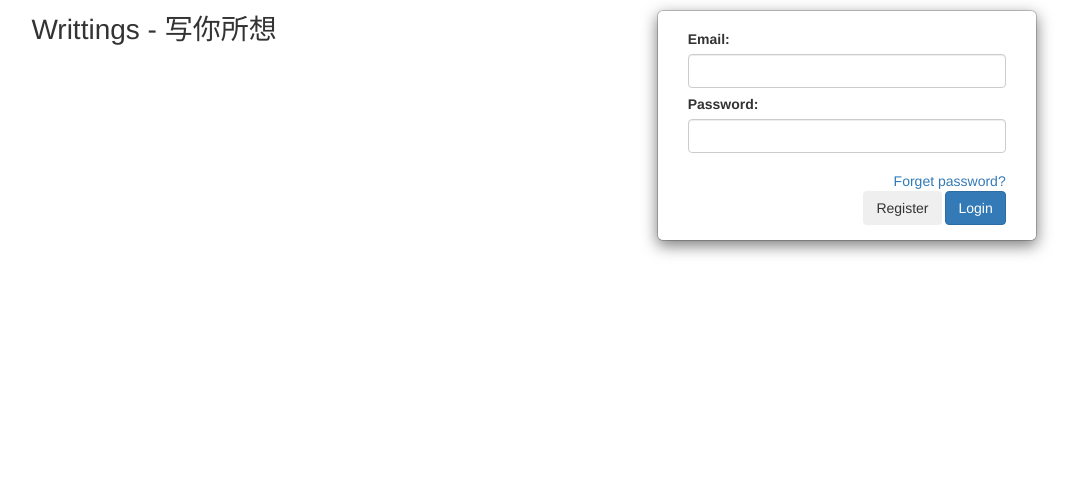
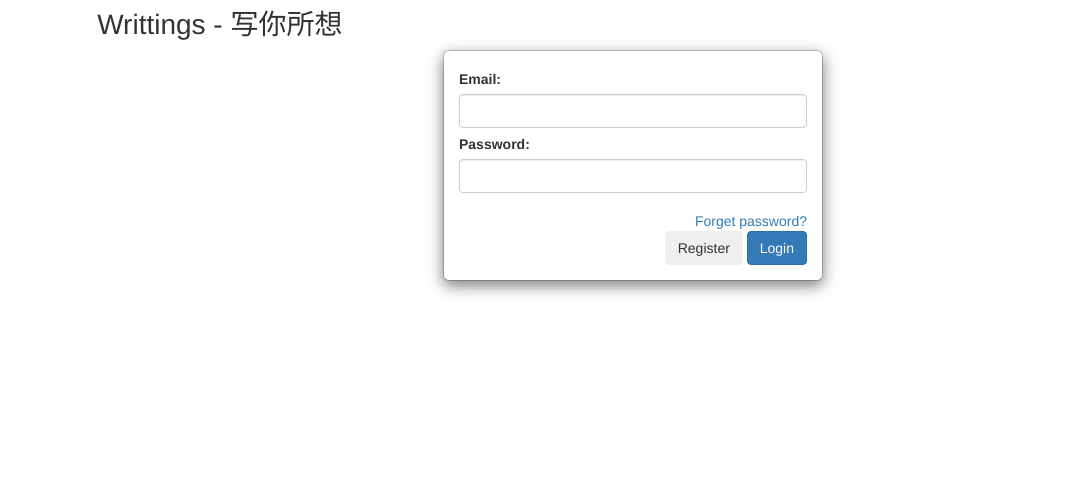
Before and after one commit to shunia/python-flask-wrttings, a Flask app: page /account/login in a window 1280 px wide. Shown: the top 495 px of the page, without its empty margins (7-1085 px from the left). Run offline with Flask 2, Linux system fonts and the light colour scheme; some libraries are stand-ins or nearby versions.

Commit message:
update functionality

```diff
--- a/server/app/helper.py
+++ b/server/app/helper.py
@@ -1,4 +1,12 @@
 from app import app
+
+@app.errorhandler(404)
+def page_not_found(error):
+    return "Page not found!", 404
+
+@app.errorhandler(500)
+def internal_server_error(error):
+    return "Internal server error!", 500
 
 @app.before_request
 def before_req():
@@ -24,3 +32,15 @@ def current_user(uid=None):
         return session['user_credential'];
 
     return None
+
+def sign_out(uid):
+    from flask import session
+
+    if uid is not None and \
+        uid >= 0 and \
+        'user_credential' in session and \
+        session['user_credential'] == uid:
+        session.pop('user_credential', None);
+        return True;
+
+    return False
--- a/server/app/views/bp_account.py
+++ b/server/app/views/bp_account.py
@@ -61,6 +61,16 @@ def user_login_validate(email, password):
         error = u'错误的用户名或密码'
     return error, user
 
+@bp.route('/signout')
+def signout():
+    uid = current_user()
+    success = sign_out(uid)
+
+    if success == True:
+        print('用户成功登出: %s' % uid)
+
+    return redirect(url_for('bp_index.index'))
+
 @bp.route('/profile', methods=('GET', 'POST'))
 def profile():
     form = ProfileForm()
@@ -84,3 +94,7 @@ def profile():
                 db.session.commit()
                 flush(u'资料已保存!')               # updated and message flushed
     return render_template('profile.html', form=form, page_name='profile', user=user)       # render
+
+@bp.route('/resetpwd')
+def resetpwd():
+    return render_template('page_not_found.html')
--- a/static/css/public.css
+++ b/static/css/public.css
@@ -2,8 +2,10 @@ body {
   font-family: "Helvetica Neue", Helvetica, "Microsoft YaHei";
 }
 
-.header {
-  padding-top: 10px;
+.body-main:before {
+  content: " ";
+  display: block;
+  padding-top: 50px;
 }
 
 .header-title {
@@ -12,6 +14,7 @@ body {
   float: left;
   margin-left: 3%;
   font-size: 28px;
+  padding-top: 5px;
 }
 
 .header-login {
@@ -23,11 +26,20 @@ body {
 }
 
 .header-user-info {
-  display: none;
+  display: inline;
+  overflow: hidden;
+  float: right;
+  margin-right: 3%;
+  font-size: 28px;
 }
 
 .header-title:hover {
   color: rgba(0, 0, 0, 0.7);
+}
+
+.form-content {
+  width: 380px;
+  margin: 0 auto;
 }
 
 /**
--- a/static/templates/common.html
+++ b/static/templates/common.html
@@ -16,14 +16,18 @@
     {% block head %}{% endblock %}
 </head>
 <body>
-	<div class="header">
+	<div class="container">
+		<div class="header-main">
 		  <div class="header-elm header-title">
 		    <p>Writtings - 写你所想</p>
 		  </div>
 		  {% block header %}
 		  {% endblock %}
 		</div>
+		<div class="body-main">
 		  {% block body %}{% endblock %}
+		</div>
+	</div>
 	<footer class="footer">
 	  <div class="footer-container text-center">
 	      <p class="text-info">&copy; Copyright 2015 by <a href="https://www.github.com/shunia" target="_blank">shunia</a></p>
--- a/static/templates/login.html
+++ b/static/templates/login.html
@@ -1,8 +1,8 @@
 {% extends "common.html" %}
 {% from "_formhelpers.html" import render_field %}
 {% block body %}
-<div class="container">
-  <div class="modal-content col-md-4 col-md-offset-4">
+  <div class="login-main">
+    <div class="modal-content form-content">
         <div class="modal-body login-form">
             <form id="login_form" class="form" method="POST" action="./login">
                 {{ form.hidden_tag() }}
--- a/static/templates/register.html
+++ b/static/templates/register.html
@@ -1,8 +1,7 @@
 {% extends "common.html" %}
 {% from "_formhelpers.html" import render_field %}
 {% block body %}
-<div class="container">
-  <div class="modal-content col-xs-6 col-md-4 col-xs-offset-3 col-md-offset-4">
+  <div class="modal-content form-content">
     <div class="modal-body login-form">
       <form id="register_form" class="form" method="POST" action="./register">
         {{ form.hidden_tag() }}
@@ -20,5 +19,4 @@
       </form>
     </div>
   </div>
-</div>
 {% endblock %}
```
Also changed, not shown: server/app/views/bp_index.py (+10 -3 lines), static/templates/header_footer_template.html (deleted, +0 -9 lines), static/templates/header_user_info.html (+11 -5 lines), static/templates/index.html (+1 -8 lines), static/templates/profile.html (+4 -6 lines). Lines whose indentation alone changed are shown as unchanged.
